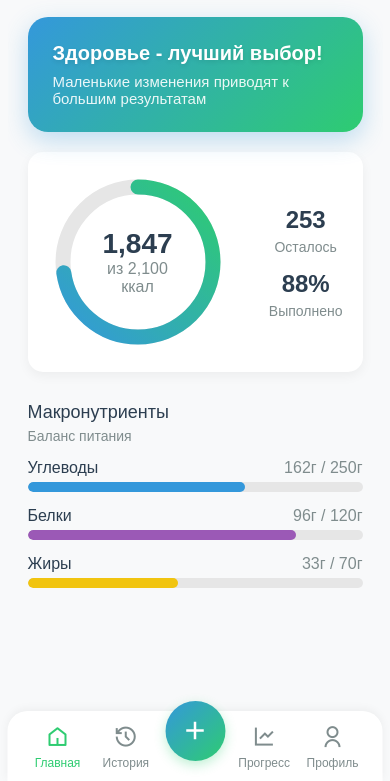
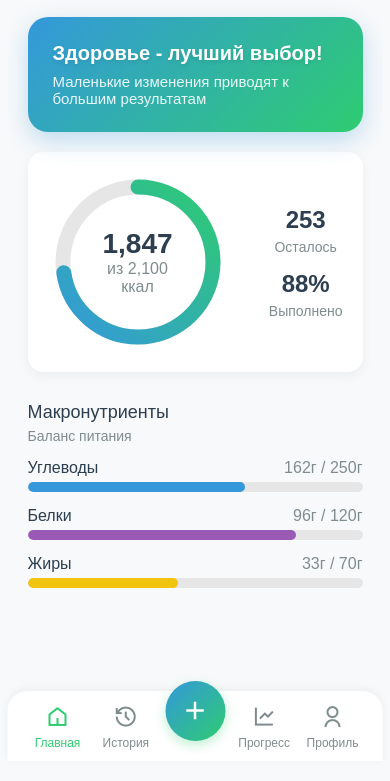
Before and after one commit to burkovmu/nutri-track, a website: page index.html in a window 390 px wide. Shown: the part 63-844 px from the top of the page. Drawn offline with nearby package versions, Linux system fonts and the light colour scheme; a web font is replaced by a local one.

Commit message:
Исправлено нижнее меню для iPhone - поднято на 20px от нижнего края

```diff
--- a/styles.css
+++ b/styles.css
@@ -46,7 +46,7 @@ body {
     width: 100%;
     height: 100%;
     padding: 20px;
-    padding-bottom: 80px;
+    padding-bottom: 100px;
     display: none;
     transition: transform 0.3s ease;
 }
@@ -692,7 +692,7 @@ body {
 /* Bottom Navigation */
 .bottom-nav {
     position: fixed;
-    bottom: 0;
+    bottom: 20px;
     left: 50%;
     transform: translateX(-50%);
     width: 375px;
```
